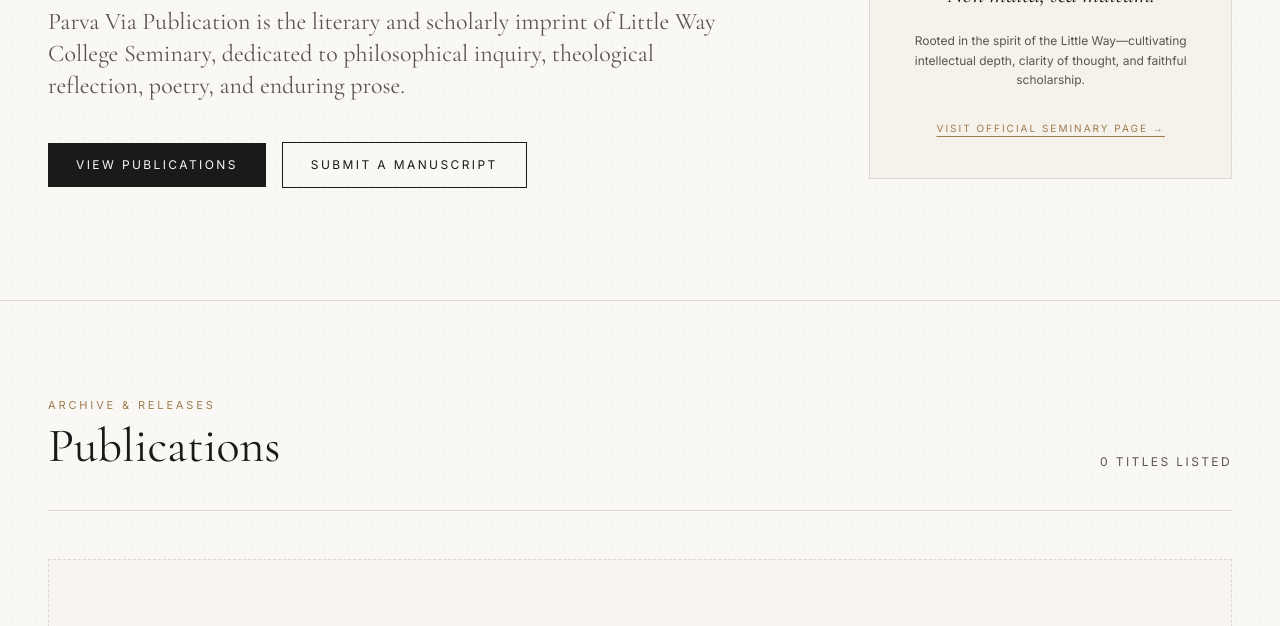
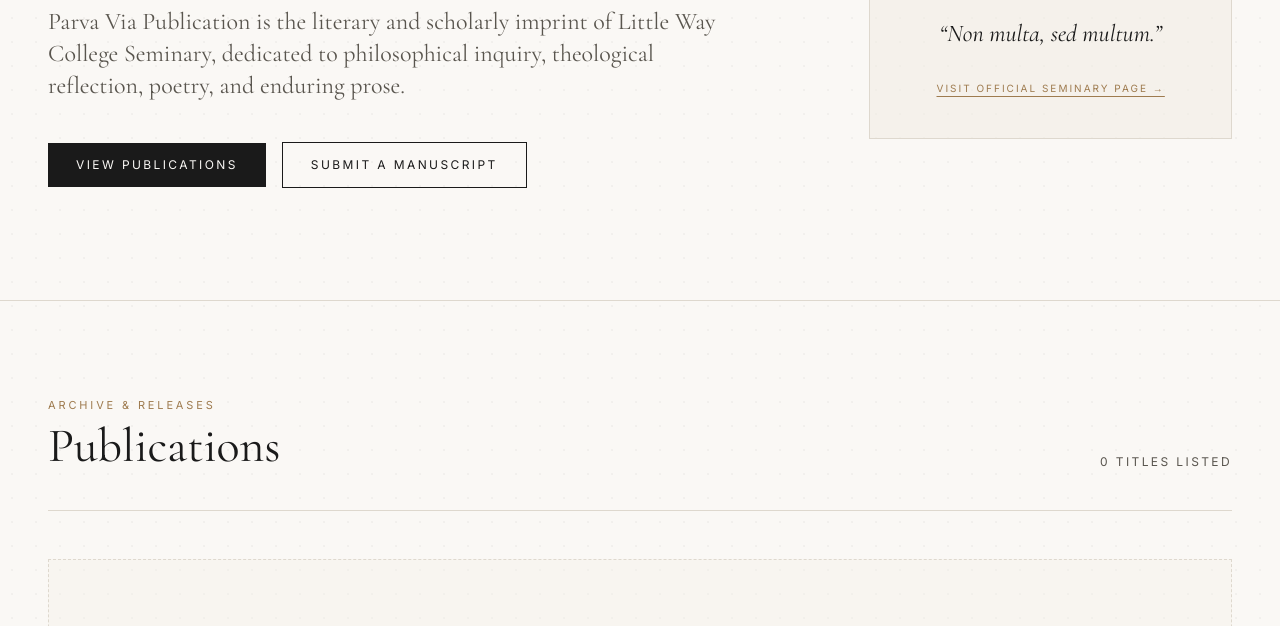
Before and after one commit to cmanzalay1-sys/LWCS-PARVA-VIA-PUBLICATION, a plain HTML site: page index.html in a window 1280 px wide. Shown: the part 474-1100 px from the top of the page. Drawn offline with nearby package versions, Linux system fonts and the light colour scheme; a web font is replaced by a local one.

Commit message:
Update index.html

```diff
--- a/index.html
+++ b/index.html
@@ -152,9 +152,6 @@
             <blockquote class="font-serif italic text-2xl text-ink leading-snug">
               “Non multa, sed multum.”
             </blockquote>
-            <p class="text-xs text-mutedInk leading-relaxed">
-              Rooted in the spirit of the Little Way—cultivating intellectual depth, clarity of thought, and faithful scholarship.
-            </p>
             <div class="pt-1">
               <a href="https://www.facebook.com/littlewaycollegeseminary/" target="_blank" rel="noopener noreferrer" class="inline-block text-[10px] uppercase tracking-[0.2em] text-antiqueGold hover:text-ink underline underline-offset-4 transition-colors">
                 Visit Official Seminary Page &rarr;
```
